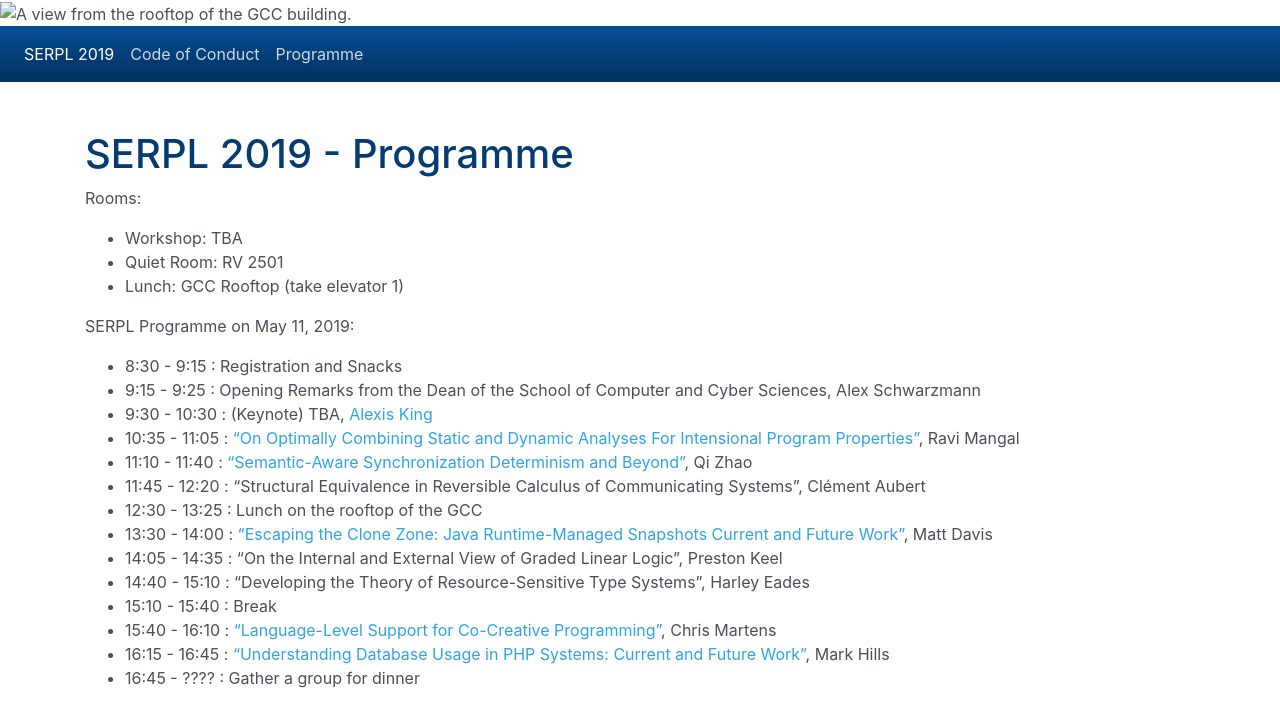
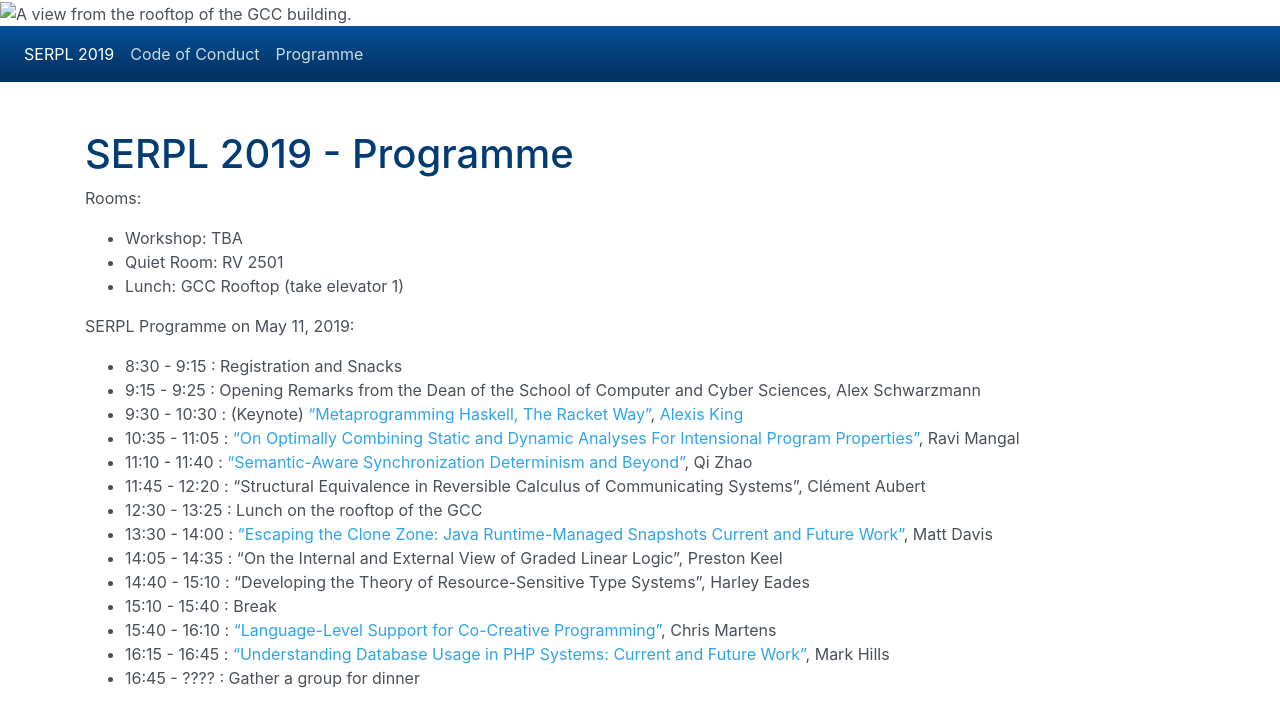
Before and after one commit to the-au-forml-lab/SERPL2019, a Jekyll site: the page built from programme.md, in a window 1280 px wide. Shown: the top 727 px of the page. Built offline with Jekyll 4.4.1, drawn with Linux system fonts in a browser that asks for light colours.

Commit message:
Additions to the programme.

```diff
--- a/programme.md
+++ b/programme.md
@@ -12,7 +12,7 @@ SERPL Programme on May 11, 2019:
 
 - 8:30 - 9:15 : Registration and Snacks
 - 9:15 - 9:25 : Opening Remarks from the Dean of the School of Computer and Cyber Sciences, Alex Schwarzmann
-- 9:30 - 10:30 : (Keynote) TBA, [Alexis King](https://lexi-lambda.github.io/resume.html)
+- 9:30 - 10:30 : (Keynote) ["Metaprogramming Haskell, The Racket Way"](SERPL/includes/abstracts/Alexis-King.html), [Alexis King](https://lexi-lambda.github.io/resume.html)
 - 10:35 - 11:05 : ["On Optimally Combining Static and Dynamic Analyses For Intensional Program Properties"](SERPL/includes/abstracts/Ravi-Mangal.pdf), Ravi Mangal
 - 11:10 - 11:40 : ["Semantic-Aware Synchronization Determinism and Beyond"](SERPL/includes/abstracts/Qi-Zhao.pdf), Qi Zhao
 - 11:45 - 12:20 : "Structural Equivalence in Reversible Calculus of Communicating Systems", Clément Aubert
```
